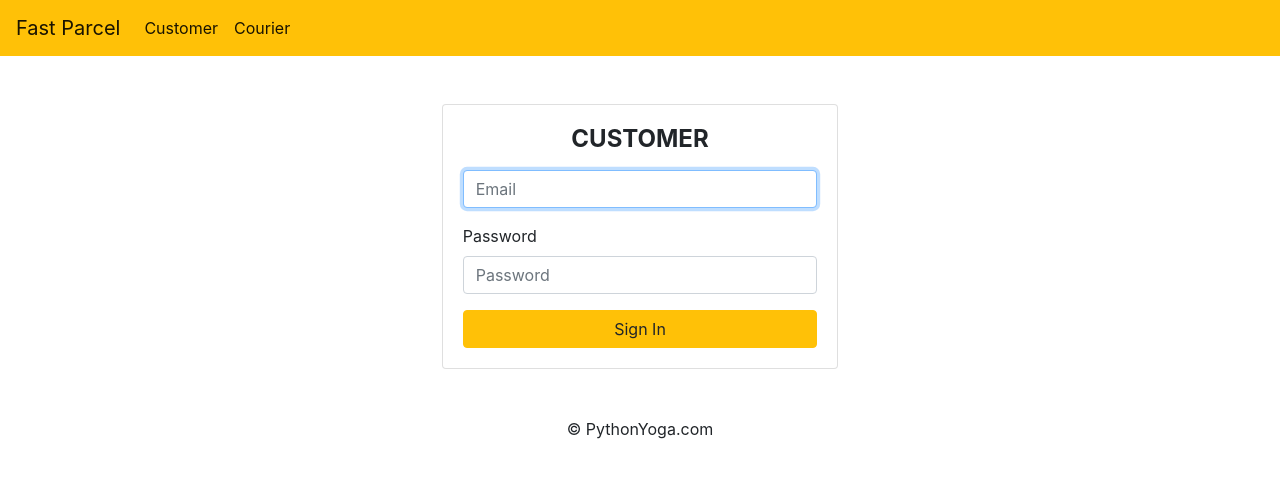
After one commit to akashkj/fastparcel, a Django app: page /sign-in/ in a window 1280 px wide. The commit adds this page. Shown: the top 478 px of the page. Run offline with Django 3.2, Linux system fonts and the light colour scheme; some libraries are stand-ins or nearby versions.

Commit message:
7_Sign_in

```diff
--- a/core/templates/base.html
+++ b/core/templates/base.html
@@ -13,8 +13,9 @@
     {% block head %}{% endblock %}
   </head>
   <body>
-    <nav class="navbar navbar-expand-lg navbar-light bg-warning">
+    <nav class="navbar {% if not request.user.is_authenticated %} navbar-expand-lg {% endif %} navbar-light bg-warning">
       <a class="navbar-brand" href="/">Fast Parcel</a>
+      {% if not request.user.is_authenticated %}
       <button
         class="navbar-toggler"
         type="button"
@@ -28,15 +29,20 @@
       </button>
       <div class="collapse navbar-collapse" id="navbarSupportedContent">
         <ul class="navbar-nav">
-          <li class="nav-item">
-            <a class="nav-link active" aria-current="page" href="#">Customer</a>
+          <li class="nav-item {% if request.GET.next != '/courier/' %}active{% endif %}">
+            <a class="nav-link active" aria-current="page" href="/sign-in/?next=/customer/">Customer</a>
           </li>
-          <li class="nav-item">
-            <a class="nav-link" href="#">Courier</a>
+          <li class="nav-item {% if request.GET.next == '/courier/' %}active{% endif %}">
+            <a class="nav-link active" aria-current="page" href="/sign-in/?next=/courier/">Courier</a>
           </li>
         </ul>
-        </form>
       </div>
+      {% else %}
+      <form class="form-inline">
+          <span class="mr-4">{{ request.user.get_full_name|title }}</span>
+          <a href="/sign-out" class="btn btn-outline-dark">Sign Out</a>
+      </form>
+      {% endif %}
     </nav>
 
     {% block content %}{% endblock %}
--- /dev/null
+++ b/core/templates/sign_in.html
@@ -0,0 +1,37 @@
+{%  extends 'base.html' %}
+
+{% load bootstrap4 %}
+
+{% block content %}
+
+<div class="container-fluid mt-5">
+    <div class="row justify-content-center">
+        <div class="col-lg-4">
+            <div class="card">
+                <div class="card-body">
+                    <h4 class="text-center text-uppercase mb-3">
+                        <b>
+                            {% if request.GET.next != '/courier/' %}
+                            Customer
+                            {% else %}
+                            Courier
+                            {% endif %}
+                        </b>
+                    </h4>
+
+                    <form method="POST">
+                        {% csrf_token %}
+                        {% bootstrap_form_errors form %}
+                        {% bootstrap_label "Email" %}
+                        {% bootstrap_field form.username show_label=False placeholder="Email" %}
+                        {% bootstrap_field form.password %}
+                        <button class="btn btn-warning btn-block">Sign In</button>
+                    </form>
+                </div>
+            </div>
+        </div>
+    </div>
+</div>
+
+
+{% endblock %}
--- a/core/views.py
+++ b/core/views.py
@@ -1,13 +1,16 @@
 from django.shortcuts import render
+from django.contrib.auth.decorators import login_required
 
 
 def home(request):
     return render(request, 'home.html')
 
 
+@login_required
 def customer_page(request):
     return render(request, 'home.html')
 
 
+@login_required
 def courier_page(request):
     return render(request, 'home.html')
--- a/fastparcel/settings.py
+++ b/fastparcel/settings.py
@@ -120,3 +120,6 @@ USE_TZ = True
 # https://docs.djangoproject.com/en/3.1/howto/static-files/
 
 STATIC_URL = '/static/'
+
+LOGIN_URL = '/sign-in/'
+LOGIN_REDIRECT_URL = '/'
--- a/fastparcel/urls.py
+++ b/fastparcel/urls.py
@@ -1,26 +1,14 @@
-"""fastparcel URL Configuration
-
-The `urlpatterns` list routes URLs to views. For more information please see:
-    https://docs.djangoproject.com/en/3.1/topics/http/urls/
-Examples:
-Function views
-    1. Add an import:  from my_app import views
-    2. Add a URL to urlpatterns:  path('', views.home, name='home')
-Class-based views
-    1. Add an import:  from other_app.views import Home
-    2. Add a URL to urlpatterns:  path('', Home.as_view(), name='home')
-Including another URLconf
-    1. Import the include() function: from django.urls import include, path
-    2. Add a URL to urlpatterns:  path('blog/', include('blog.urls'))
-"""
 from django.contrib import admin
 from django.urls import path
+from django.contrib.auth import views as auth_views
 
 from core import views
 
 urlpatterns = [
     path('admin/', admin.site.urls),
     path('', views.home),
+    path('sign-in/', auth_views.LoginView.as_view(template_name="sign_in.html")),
+    path('sign-out/', auth_views.LogoutView.as_view(next_page="/")),
     path('customer/', views.customer_page),
     path('courier/', views.courier_page),
 ]
```
Also changed, not shown: 1 other file.
